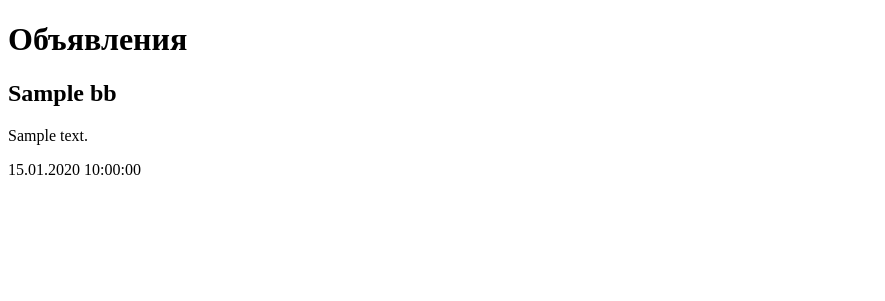
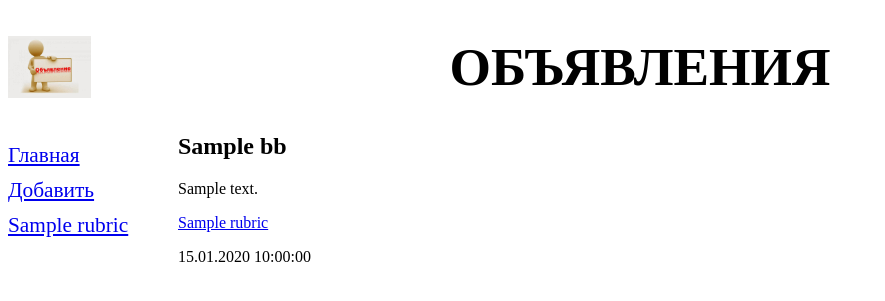
Before and after one commit to RainDeath1/leoosn_01, a Django app: page /bboard/ in a window 1280 px wide. Shown: the top 301 px of the page, without its empty margins (0-885 px from the left). Run offline with Django 4.2, Linux system fonts and the light colour scheme; tables that the repository leaves empty hold one stand-in row (values such as "Sample post").

Commit message:
Работа с шаблонами

```diff
--- a/bboard/admin.py
+++ b/bboard/admin.py
@@ -1,9 +1,10 @@
 from django.contrib import admin
-from bboard.models import Bb
+from bboard.models import Bb, Rubric
 
 class BbAdmin(admin.ModelAdmin):
-    list_display = ('title', 'content', 'price', 'published')
+    list_display = ('title', 'content', 'price', 'published', 'rubric')
     list_display_links = ('title', 'content')
     search_fields = ('title', 'content')
 
 admin.site.register(Bb, BbAdmin)
+admin.site.register(Rubric)
--- a/bboard/models.py
+++ b/bboard/models.py
@@ -21,7 +21,30 @@ class Bb(models.Model):
         verbose_name='Опубликовано',
     )
 
+    rubric = models.ForeignKey(
+        'Rubric',
+        null=True,
+        on_delete=models.PROTECT,
+        verbose_name='Рубрика',
+    )
+
     class Meta:
         verbose_name_plural = "Объявления"
         verbose_name = "Объявление"
         ordering = ['-published']
+
+
+class Rubric(models.Model):
+    name = models.CharField(
+        max_length=20,
+        db_index=True,
+        verbose_name = 'Название'
+    )
+
+    class Meta:
+        verbose_name_plural = 'Рубрики'
+        verbose_name = 'Рубрика'
+        ordering = ['name']
+
+    def __str__(self):
+        return self.name
--- /dev/null
+++ b/bboard/static/bboard/style.css
@@ -0,0 +1,21 @@
+header h1 {
+font-size: 40pt;
+text-transform:uppercase;
+text-align: center;
+background: url("bg.jpg") left / auto 100% no-repeat;
+ }
+
+nav {
+font-size: 16pt;
+width: 150px;
+float: left;
+}
+
+nav a {
+display: block;
+ margin: 10px 0;
+ }
+
+section {
+margin-left: 170px;
+ }
--- a/bboard/templates/bboard/index.html
+++ b/bboard/templates/bboard/index.html
@@ -1,17 +1,14 @@
-<!DOCTYPE html>
-<html lang="ru">
-<head>
-  <meta charset="UTF-8">
-  <title>Главная :: Доска объявлений</title>
-</head>
-<body>
-<h1>Объявления</h1>
+{% extends "layout/basic.html" %}
+
+{% block content %}
 {% for bb in bbs %}
+{% if bb.rubric %}
 <div>
   <h2>{{ bb.title }}</h2>
   <p>{{ bb.content }}</p>
+  <p><a href="{% url 'by_rubric' bb.rubric.pk %}">{{ bb.rubric.name }}</a></p>
   <p>{{ bb.published|date:"d.m.Y H:i:s" }}</p>
 </div>
+{% endif %}
 {% endfor %}
-</body>
-</html>
+{% endblock %}
--- /dev/null
+++ b/bboard/templates/layout/basic.html
@@ -0,0 +1,26 @@
+{% load static %}
+<!DOCTYPE html>
+<html lang="ru">
+<head>
+
+    <meta charset="UTF-8">
+    <title>{% block title %}Главна{% endblock %} :: Доска объявлений</title>
+    <link rel="stylesheet" href="{% static 'bboard/style.css' %}">
+</head>
+<body>
+<header>
+    <h1>Объявления</h1>
+</header>
+<nav>
+    <a href="{% url 'index' %}">Главная</a>
+    <a href="{% url 'add' %}">Добавить</a>
+    {% for rubric in rubrics %}
+        <a href="{% url 'by_rubric' rubric.pk %}">{{ rubric.name }}</a>
+    {% endfor %}
+</nav>
+<section>
+    {% block content %}
+    {% endblock %}
+</section>
+</body>
+</html>
--- a/bboard/urls.py
+++ b/bboard/urls.py
@@ -1,6 +1,9 @@
 from django.urls import path
-from bboard.views import index
+from bboard.views import index, by_rubric, BbCreateView
+
 
 urlpatterns = [
-    path('', index)
+    path('<int:rubric_id>/', by_rubric, name='by_rubric'),
+    path('', index, name='index'),
+    path('add/', BbCreateView.as_view(), name='add')
 ]
--- a/bboard/views.py
+++ b/bboard/views.py
@@ -1,6 +1,31 @@
 from django.shortcuts import render
-from bboard.models import Bb
+from bboard.models import Bb, Rubric
+from django.views.generic.edit import CreateView
+from bboard.forms import BbForm
+from django.urls import reverse_lazy
 
 def index(request):
     bbs = Bb.objects.order_by('-published')
-    return render(request, 'bboard/index.html', {'bbs': bbs})
+    rubrics = Rubric.objects.all()
+    context = {'bbs': bbs, 'rubrics': rubrics}
+    return render(request, 'bboard/index.html', context)
+
+def by_rubric(request, rubric_id):
+    bbs = Bb.objects.filter(rubric=rubric_id)
+    rubrics = Rubric.objects.all()
+    current_rubric = Rubric.objects.get(pk=rubric_id)
+    context = {'bbs': bbs,
+               'rubrics': rubrics,
+               'current_rubric': current_rubric,}
+    return render(request, 'bboard/by_rubric.html', context)
+
+
+class BbCreateView(CreateView):
+    template_name = 'bboard/create.html'
+    form_class = BbForm
+    success_url = reverse_lazy('index')
+
+    def get_context_data(self, **kwargs):
+        context = super().get_context_data(**kwargs)
+        context['rubrics'] = Rubric.objects.all()
+        return context
```
Also changed, not shown: bboard/forms.py (added, +7 -0 lines), bboard/templates/bboard/by_rubric.html (added, +13 -0 lines), bboard/templates/bboard/create.html (added, +10 -0 lines), bboard/migrations/0002_rubric_alter_bb_options_alter_bb_content_and_more.py (added), bboard/static/bboard/bg.jpg (added).
